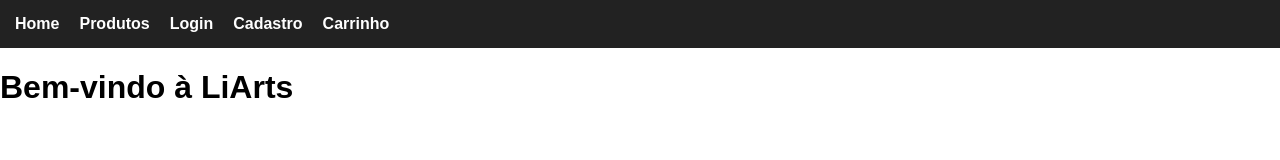
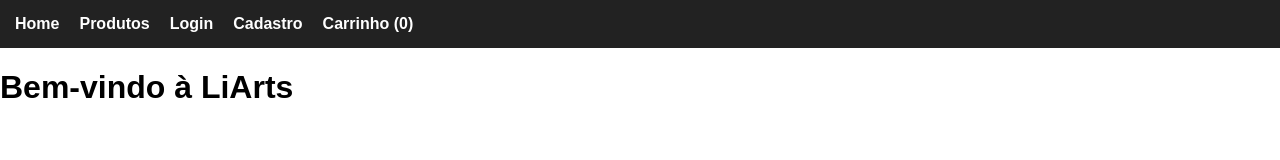
Before and after one commit to Leozinholeo19/liarts-platform, a React (Create React App) app in the folder frontend/: page / in a window 1280 px wide. Shown: the top 160 px of the page. Built offline with nearby package versions, Linux system fonts and the light colour scheme; the HTML template or start-up script is replaced by a standard one.

Commit message:
Adicionando contador de itens no carrinho na navbar

```diff
--- a/frontend/src/components/Navbar.jsx
+++ b/frontend/src/components/Navbar.jsx
@@ -1,14 +1,20 @@
 import { Link } from "react-router-dom";
+import { useContext } from "react";
+import { CarrinhoContext } from "../context/CarrinhoContext";
 import "../styles/navbar.css";
 
 function Navbar() {
+  const { carrinho } = useContext(CarrinhoContext);
+
   return (
     <nav className="navbar">
       <Link to="/">Home</Link>
       <Link to="/produtos">Produtos</Link>
       <Link to="/login">Login</Link>
       <Link to="/cadastro">Cadastro</Link>
-          <Link to="/carrinho">Carrinho</Link>
+      <Link to="/carrinho">
+        Carrinho ({carrinho.length})
+      </Link>
     </nav>
   );
 }
```
Lines whose indentation alone changed are shown as unchanged.
